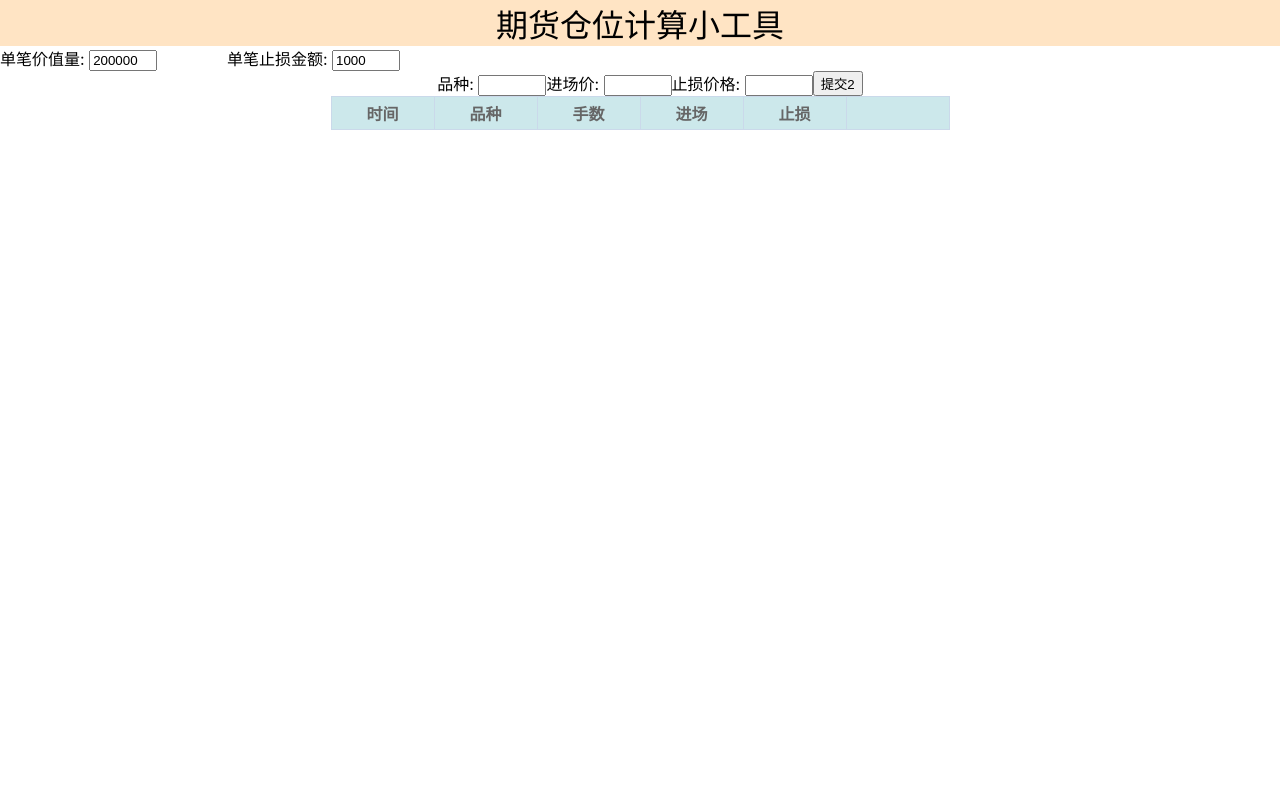
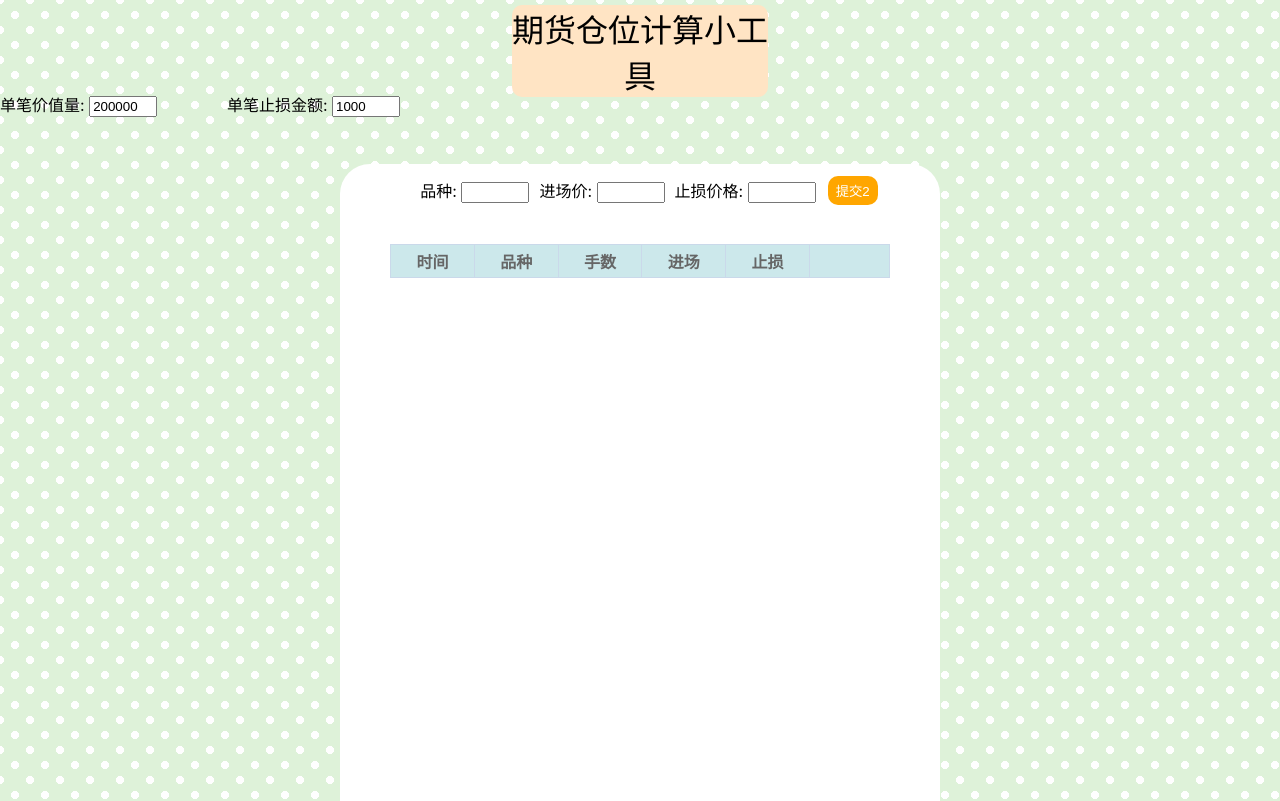
Before and after one commit to lzx19951022/futuresTools, a React (Create React App) app: page / in a window 1280 px wide. Shown: the top 801 px of the page. Built offline with nearby package versions, Linux system fonts and the light colour scheme.

Commit message:
细节优化化

```diff
--- a/src/components/cal/cal.js
+++ b/src/components/cal/cal.js
@@ -2,7 +2,8 @@ import React from 'react';
 import './cal.css';
 import { Fill } from '../fill/fill';
 import { Table } from '../table/table';
-import { TableData } from '../table/tabledata'
+
+
 
 //各个产品单手的吨数
 const minimumPriceMovement = {
@@ -33,9 +34,9 @@ const minimumPriceMovement = {
 }
 
 export class Cal extends React.Component {
+
   constructor(props) {
     super(props);
-    this.tableData = [];
     this.state = {
       setValue:[],
       totalValue: 200000,
@@ -92,12 +93,11 @@ export class Cal extends React.Component {
 
   //计算出最终下单的手数
   calculation() {
-    let volume;
+
     let totalVolume = Math.floor(this.state.totalValue/(this.state.minimumPriceMovementValue * this.state.strikePrice));
     let lossvalue =  Math.abs(this.state.strikePrice - this.state.stopLostPrice);
     let lossVolume = Math.floor(this.state.stopLossValue / (lossvalue*this.state.minimumPriceMovementValue));
-    return volume = totalVolume > lossVolume ? lossVolume : totalVolume
-
+    return totalVolume > lossVolume ? lossVolume : totalVolume
   }
 
   //获取提交计算时的时间
@@ -129,8 +129,7 @@ export class Cal extends React.Component {
   handleSetValue(){
     //获取当前数据组
     let objset;
-    objset = this.state.setValue
-
+    objset = this.state.setValue;
 
     if (this.state.futuresProducts !== '' && this.state.stopLostPrice !== '' && this.state.strikePrice !== '') {
     let obj1 = {
@@ -142,10 +141,12 @@ export class Cal extends React.Component {
           id: this.getId()
     }
 
-    objset.push(obj1)
+    objset.unshift(obj1);
     //通过push增加新数组，设置state
     this.setState({setValue: objset})
-  } else {
+
+
+    } else {
     alert('数据填写不完整，请检查数据')
   }
   }
--- a/src/components/fill/fill.css
+++ b/src/components/fill/fill.css
@@ -9,18 +9,36 @@ justify-content: space-between;
 }
 
 #container2 {
+  position: relative;
+  top:50px;
   width: 100%;
   text-align: center;
   justify-content: center;
   padding: 0 10px;
+  z-index: 1;
+  align-items: center;
 }
 
 #container3 {
   display: block;
-  width: 100%;
+  min-width: 30%;
   justify-content: center
 }
 
 #futureProducts {
   width: 100%;
 }
+
+.container2Item{
+  margin: 5px;
+}
+.button {
+    background-color: rgb(255, 166, 0);
+    border: none;
+    color: rgb(255, 255, 255);
+    padding: 5px 8px;
+    text-decoration: none;
+    margin: 4px 2px;
+    cursor: pointer;
+    border-radius: 10px;
+}
--- a/src/components/fill/fill.js
+++ b/src/components/fill/fill.js
@@ -42,29 +42,31 @@ export class Fill extends React.Component {
     <div>
       <div className='container' id='container1'>
         <div>
-          <label for='totalValue'>单笔价值量: </label>
-          <input type='text' id='totalValue' onChange={this.setTotal} value='200000'/>
+          <label htmlFor='totalValue'>单笔价值量: </label>
+          <input type='text' id='totalValue' onChange={this.setTotal} defaultValue='200000'/>
         </div>
         <div>
-          <label for='stopLossValue'>单笔止损金额:  </label>
-          <input type='text' id='stopLossValue' onChange={this.setLossValue} value='1000'/>
+          <label htmlFor='stopLossValue'>单笔止损金额:  </label>
+          <input type='text' id='stopLossValue' onChange={this.setLossValue} defaultValue='1000'/>
         </div>
       </div>
       <div >
         <div className='container' id='container2'>
-          <div>
-            <label for='futuresProducts'>品种: </label>
+          <div className='container2Item'>
+            <label htmlFor='futuresProducts'>品种: </label>
             <input type='text' id='futuresProducts' onChange={this.setProducts} />
           </div>
-          <div>
-            <label for='takeProfitPrice' >进场价: </label>
+          <div className='container2Item'>
+            <label htmlFor='takeProfitPrice' >进场价: </label>
             <input type='text' id='takeProfitPrice' onChange={this.setStrikePrice} />
           </div>
-          <div>
-            <label for='stopLossPrice'>止损价格: </label>
+          <div className='container2Item'>
+            <label htmlFor='stopLossPrice'>止损价格: </label>
             <input type='text' id='stopLossPrice' onChange={this.setStopLoss} />
           </div>
+          <div className='container2Item'>
           <input  type="submit" className="button" onClick={this.props.onclick}  value="提交2" />
+          </div>
         </div>
       </div>
     </div>
--- a/src/components/head/head.css
+++ b/src/components/head/head.css
@@ -1,8 +1,12 @@
 .head{
-  width: 100%;
+  position: relative;
+  top:5px;
+  max-width: 20%;
   text-align: center;
+  font-size: 2em;
   background-color: bisque;
-  font-size: 2em;
+  margin: auto;
+  border-radius: 10px;
 }
 
 #totalValue,
--- a/src/components/table/table.css
+++ b/src/components/table/table.css
@@ -23,3 +23,13 @@ table
         {
             background: #F5FAFA;
         }
+.table{
+    width: 500px;
+    min-height: 800px;
+    position: relative;
+    margin: auto;
+    padding: 80px 50px;
+    background-color: rgb(255, 255, 255);
+    border-radius: 30px;
+
+}
--- a/src/components/table/table.js
+++ b/src/components/table/table.js
@@ -5,6 +5,7 @@ import { TableData } from './tabledata';
 export class Table extends React.Component {
   render() {
   return (
+    <div className='table'>
     <table>
       <thead>
       <tr>
@@ -18,10 +19,11 @@ export class Table extends React.Component {
       </thead>
       <tbody>
         {this.props.data.map(data => {
-          return <TableData data={data} id={data.id} removeData={this.props.removeData}/>
+          return <TableData data={data} id={data.id} removeData={this.props.removeData} key={data.id}/>
         })}
       </tbody>
     </table>
+    </div>
   )
   }
 }
--- a/src/components/table/tabledata.css
+++ b/src/components/table/tabledata.css
@@ -0,0 +1,4 @@
+.closeImg {
+height: 10px;
+width: 10px;
+}
--- a/src/components/table/tabledata.js
+++ b/src/components/table/tabledata.js
@@ -1,5 +1,6 @@
 import React from 'react';
 import './tabledata.css';
+import closePic from './close.png'
 
 export class TableData extends React.Component {
   constructor(props) {
@@ -21,7 +22,7 @@ export class TableData extends React.Component {
           <td>{this.props.data.volume}</td>
           <td>{this.props.data.strikePrice}</td>
           <td>{this.props.data.stopLostPrice}</td>
-          <td><button onClick={this.removeData}>-</button></td>
+          <td><button onClick={this.removeData}><img srcSet={closePic} alt='close' className='closeImg'/></button></td>
         </tr>
     )
   }
--- a/src/index.css
+++ b/src/index.css
@@ -1,3 +1,63 @@
+:root {
+  --color-blue: #0AB5CD;
+  --color-light-blue: #5ECEDB;
+  --bg-color: #DEF2D9;
+  --bg-dot-color: #FFF;
+  --shadow-3: rgba(0, 0, 0, 0.03);
+  --shadow-5: rgba(0, 0, 0, 0.05);
+  --shadow-6: rgba(0, 0, 0, 0.06);
+  --shadow-8: rgba(0, 0, 0, 0.08);
+  --shadow-9: rgba(0, 0, 0, 0.09);
+  --shadow-10: rgba(0, 0, 0, 0.10);
+  --shadow-15: rgba(0, 0, 0, 0.16);
+  --shadow-16: rgba(0, 0, 0, 0.16);
+  --shadow-20: rgba(0, 0, 0, 0.20);
+  /* --center-bg-color: #FFF; */
+  --wave-1: rgba(255, 255, 255, 0);
+  --wave-2: rgba(255, 255, 255, 0.2);
+  --wave-3: rgba(255, 255, 255, 0.4);
+  --wave-4: rgba(255, 255, 255, 0.6);
+  --nook-phone-bg-color: #F5F8FF;
+  --nook-phone-text-color: #686868;
+  --dialog-bg-color: #FFFAE5;
+  --dialog-text-color: #837865;
+  --dialog-name-bg-color: #FF9A40;
+  --dialog-name-text-color: #BA3B1F;
+  --chart-fill-color: var(--bg-color);
+  --chart-line-color: rgba(0, 0, 0, 0.1);
+  --chart-point-color: rgba(0, 0, 0, 0.1);
+  --select-text-color: var(--dialog-text-color);
+  --select-border-color: var(--bg-color);
+  --select-bg-color-hover: #EBFEFD;
+  --italic-color: #AAA;
+  --form-h6-text-color: #845E44;
+  --radio-hover-bg-color: var(--nook-phone-bg-color);
+  --radio-checked-text-color: #FFF;
+  --input-bg-color: #F3F3F3;
+  --input-focus-bg-color: white;
+  /* --input-focus-text-color: var(--color-blue); */
+  /* --button-text-color: var(--nook-phone-text-color); */
+  /* --button-reset-text-color: #E45B5B; */
+  --table-range0: hsl(140, 80%, 85%);
+  /* --table-range1: hsl(90, 80%, 85%); */
+  /* --table-range2: hsl(60, 80%, 85%); */
+  /* --table-range3: hsl(30, 80%, 85%); */
+  /* --table-range4: hsl(0, 80%, 85%); */
+}
+
+html {
+  background: var(--bg-color);
+  background-image:
+    radial-gradient(var(--bg-dot-color) 20%, transparent 0),
+    radial-gradient(var(--bg-dot-color) 20%, transparent 0);
+  background-size: 30px 30px;
+  background-position: 0 0, 15px 15px;
+  overflow-x: hidden;
+}
+
+
+
+
 body {
   margin: 0;
   font-family: -apple-system, BlinkMacSystemFont, 'Segoe UI', 'Roboto', 'Oxygen',
```
Also changed, not shown: src/components/App/App.js (+3 -5 lines), src/components/table/close.png (added).
